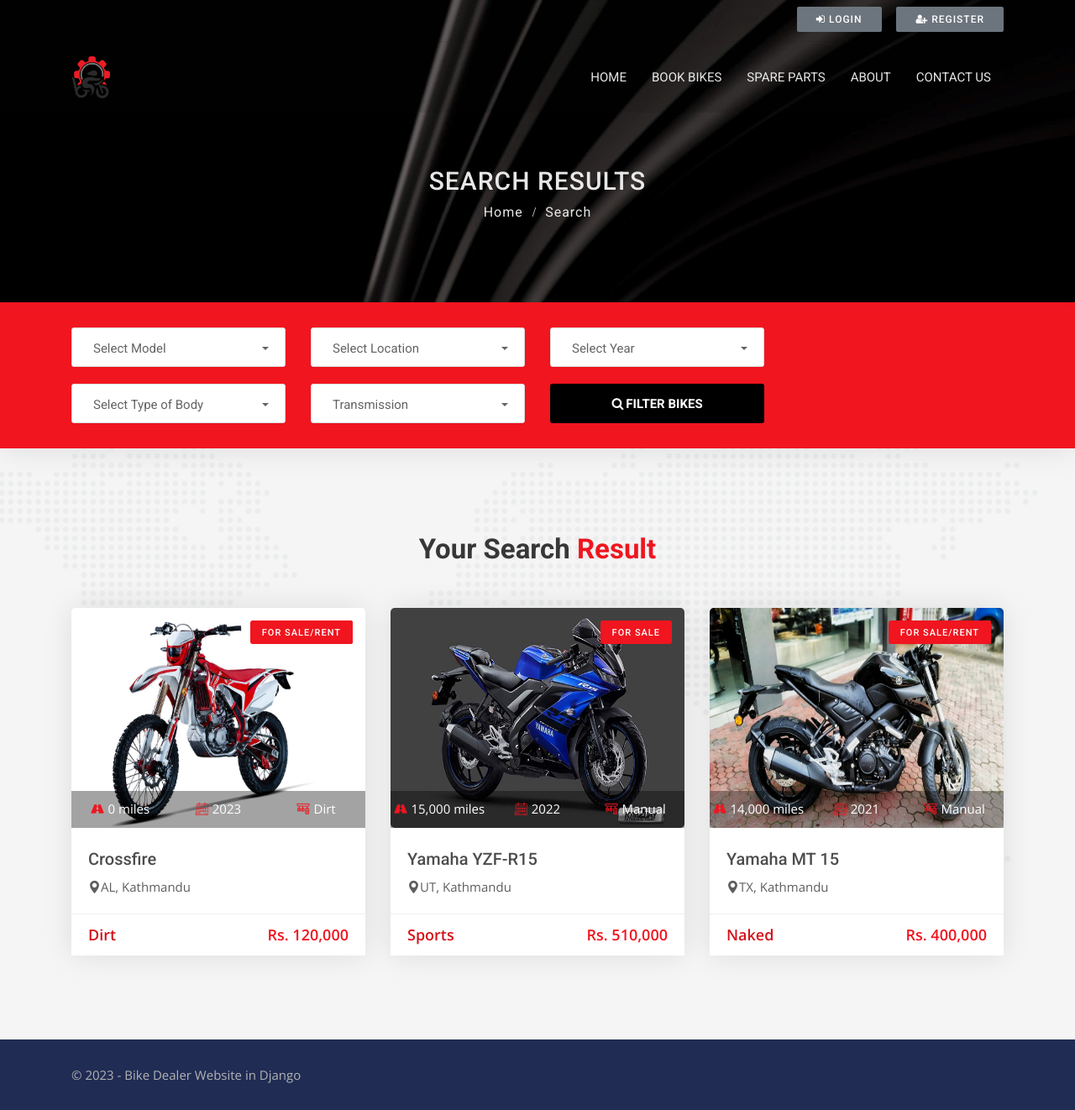
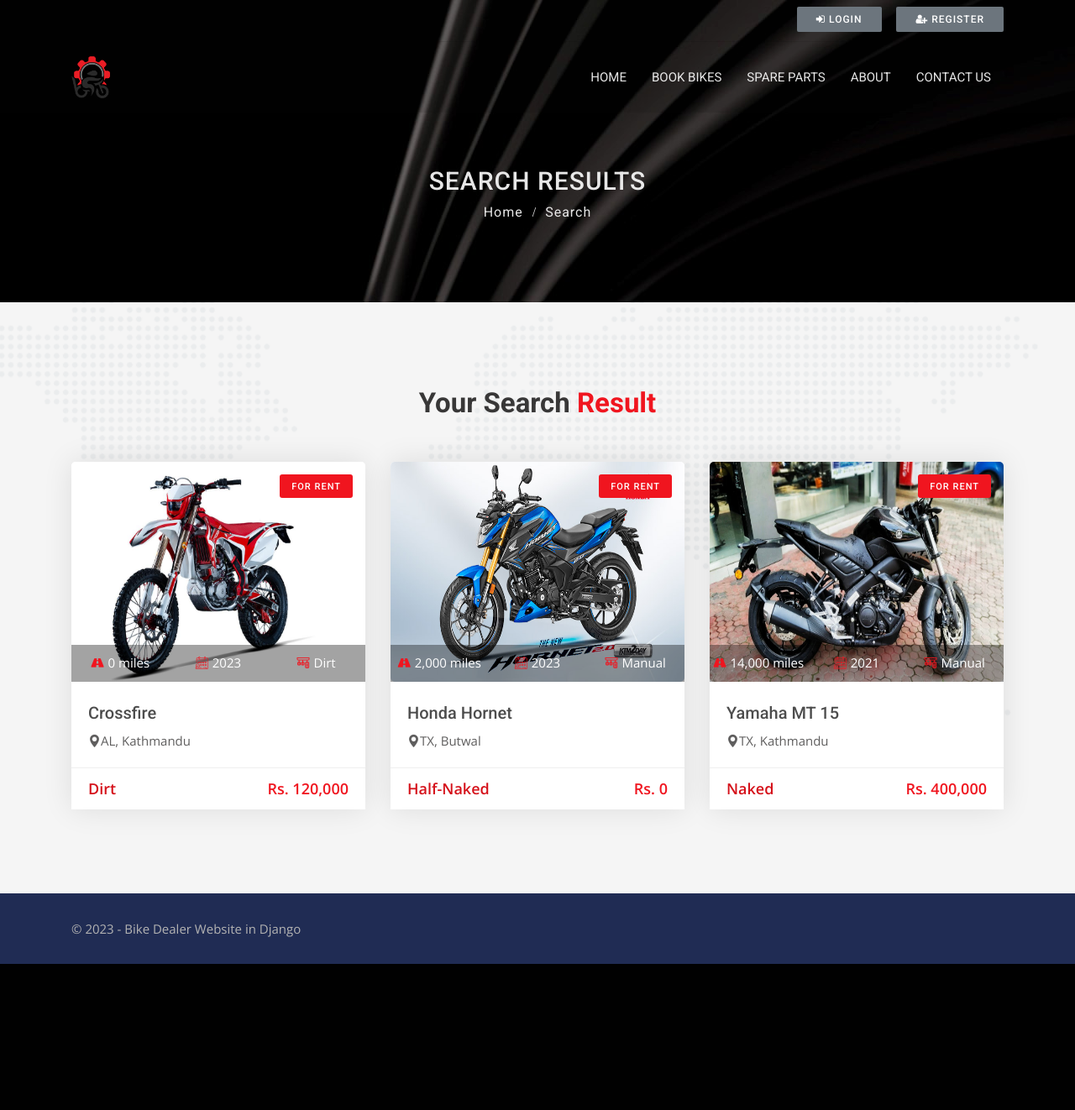
Before and after one commit to AavashThapa/bike-dealer, a Django app: page /bike/rent-search in a window 1280 px wide. Shown: the whole page at 84% size. After the commit the page ends 1148 px from the top, so only its background shows below. Run offline with Django 3.2, Linux system fonts and the light colour scheme; data comes from the database, SQL or seed files in the repository; both versions use the stored data as it was after the commit; parts of the project's set-up code (start-up, migrations or seed data) failed here and were passed over; some libraries are stand-ins or nearby versions.

Commit message:
changed for-rent site in model and views

```diff
--- a/bike/views.py
+++ b/bike/views.py
@@ -92,6 +92,7 @@
 def rent_search(request):
     search_fields = {}
     if 'pickup' in request.GET:
+        print("Running pickup ....")
         pickup = request.GET['pickup']
         date_split = pickup.split(' - ')
         pickup_date = date_split[0]
@@ -100,8 +101,11 @@
         rent_search = True
         bikes = Bike.objects.filter(for_rent=True).exclude((Q(rented_bike__pickup_date__lte=pickup_date) & Q(rented_bike__dropoff_date__gte=pickup_date)) | (Q(rented_bike__pickup_date__gte=pickup_date) & Q(rented_bike__dropoff_date__lte=dropoff_date)) | (Q(rented_bike__pickup_date__gte=pickup_date) & Q(rented_bike__pickup_date__lte=dropoff_date)), rented_bike__returned_date=None  ).order_by('-created_date')
     else:
-        bikes = Bike.objects.filter(for_sale=True).order_by('-created_date')
-        rent_search=False
+        print("Running else")
+        bikes = Bike.objects.filter(Q(for_rent=True) | ~Q(for_sale=True)).order_by('-created_date')
+        rent_search=True
+
+
     model_search = Bike.objects.values_list('model', flat=True).distinct()
     city_search = Bike.objects.values_list('city', flat=True).distinct()
     year_search = Bike.objects.values_list('year', flat=True).distinct()
--- a/templates/bikes/search.html
+++ b/templates/bikes/search.html
@@ -19,7 +19,7 @@
 </div>
 <!-- Banner end -->
 <!-- Search box 3 start -->
-<div class="search-box-3 sb-7 bg-active">
+{% comment %} <div class="search-box-3 sb-7 bg-active">
     <div class="container">
         <div class="search-area-inner">
             <div class="search-contents">
@@ -97,7 +97,7 @@
             </div>
         </div>
     </div>
-</div>
+</div> {% endcomment %}
 <!-- Search box 3 end -->
 
 <!-- Featured car start -->
@@ -115,9 +115,9 @@
                     <div class="car-thumbnail">
                         <div style="z-index: 20;">
                         <a href="{% url 'bike_detail' bike.id %}" class="car-img">
-                            {% if bike.for_sale %}<div class="tag">For Sale</div> {%endif%}
-                            {% if bike.for_rent %}<div class="tag">Only For Rent</div> {%endif%}
-                            {% if bike.for_rent and bike.for_sale %}<div class="tag">For Sale/Rent</div> {%endif%}
+                            {% comment %} {% if bike.for_sale %}<div class="tag">For Sale</div> {%endif%} {% endcomment %}
+                            {% if bike.for_rent %}<div class="tag">For Rent</div> {%endif%}
+                            {% comment %} {% if bike.for_rent and bike.for_sale %}<div class="tag">For Sale/Rent</div> {%endif%} {% endcomment %}
 
                             <img class="d-block w-100" src="{{bike.bike_photo.url}}" alt="bike" style="min-height: 262px; max-height: 262px;">
                             <div class="facilities-list clearfix">
```
Also changed, not shown: db.sqlite3.
